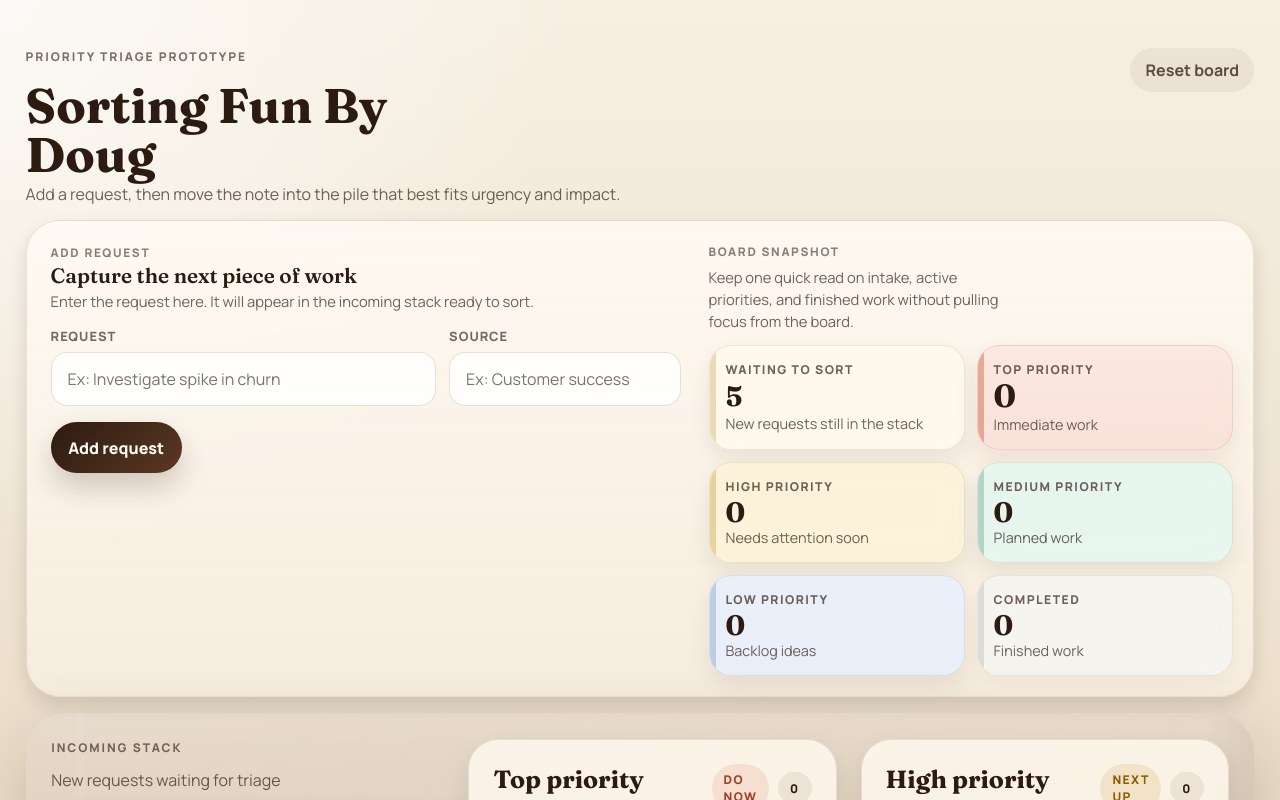
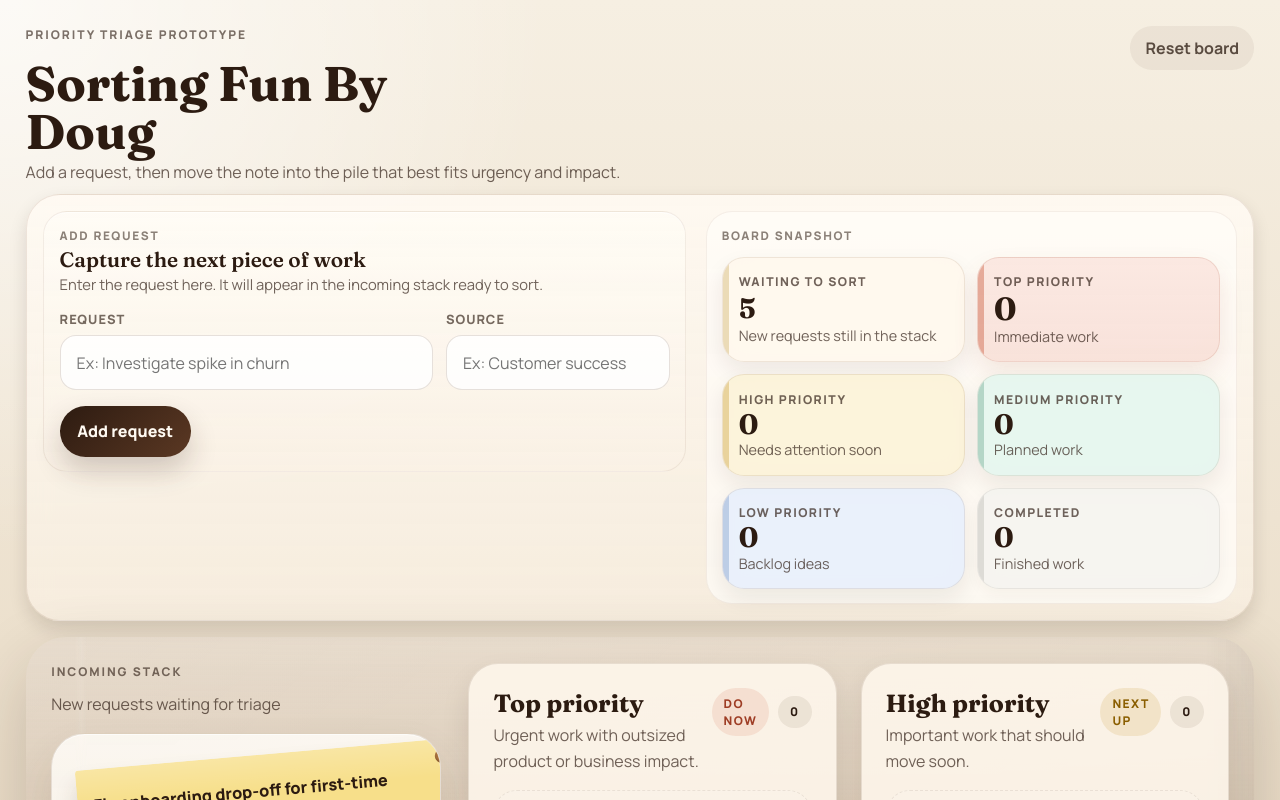
Before and after one commit to fleuter1071/sorting-fun, a React (Vite) app: page / in a window 1280 px wide. Shown: the top 800 px of the page. Built offline with nearby package versions, Linux system fonts and the light colour scheme.

Commit message:
Tighten top layout spacing

```diff
--- a/src/App.jsx
+++ b/src/App.jsx
@@ -365,10 +365,6 @@ function App() {
             <aside className="summary-panel" aria-label="Board snapshot">
               <div className="summary-panel-head">
                 <p className="composer-kicker">Board snapshot</p>
-                <p className="summary-panel-copy">
-                  Keep one quick read on intake, active priorities, and finished
-                  work without pulling focus from the board.
-                </p>
               </div>
 
               <section className="board-summary" aria-label="Board summary">
--- a/src/styles.css
+++ b/src/styles.css
@@ -64,7 +64,7 @@ input {
 
 .page-shell {
   min-height: 100vh;
-  padding: 3rem clamp(1.1rem, 2vw, 1.8rem);
+  padding: 1.6rem clamp(1.1rem, 2vw, 1.8rem) 2.25rem;
 }
 
 .workspace-header {
@@ -73,7 +73,7 @@ input {
   gap: 1rem;
   align-items: start;
   max-width: 1320px;
-  margin: 0 auto 0.75rem;
+  margin: 0 auto 0.55rem;
 }
 
 .eyebrow,
@@ -133,7 +133,7 @@ input {
   grid-template-columns: minmax(360px, 1.15fr) minmax(320px, 0.95fr);
   gap: 1.2rem;
   align-items: start;
-  padding: 1.1rem 1.15rem;
+  padding: 1rem 1.05rem;
   border-radius: 34px;
   background:
     linear-gradient(180deg, rgba(255, 250, 243, 0.88), rgba(248, 239, 225, 0.8));
@@ -146,7 +146,10 @@ input {
   display: grid;
   gap: 0.8rem;
   align-content: start;
-  padding: 0.3rem 0.15rem 0.15rem 0.2rem;
+  padding: 0.95rem 0.95rem 0.9rem;
+  border-radius: 26px;
+  background: rgba(255, 253, 249, 0.72);
+  border: 1px solid rgba(122, 82, 54, 0.08);
 }
 
 .summary-panel-head {
@@ -331,11 +334,13 @@ input {
 .composer {
   display: grid;
   gap: 1rem;
-  padding: 0.35rem;
+  align-content: start;
+  padding: 0.95rem 0.95rem 0.9rem;
   border-radius: 24px;
-  background: transparent;
-  border: 0;
-  box-shadow: none;
+  background:
+    linear-gradient(180deg, rgba(255, 252, 246, 0.78), rgba(249, 241, 229, 0.7));
+  border: 1px solid rgba(122, 82, 54, 0.09);
+  box-shadow: inset 0 1px 0 rgba(255, 255, 255, 0.58);
 }
 
 .composer-head {
@@ -964,7 +969,7 @@ input {
 
 @media (max-width: 720px) {
   .page-shell {
-    padding: 1rem;
+    padding: 0.85rem 1rem 1.2rem;
   }
 
   .workspace-header h1 {
```
